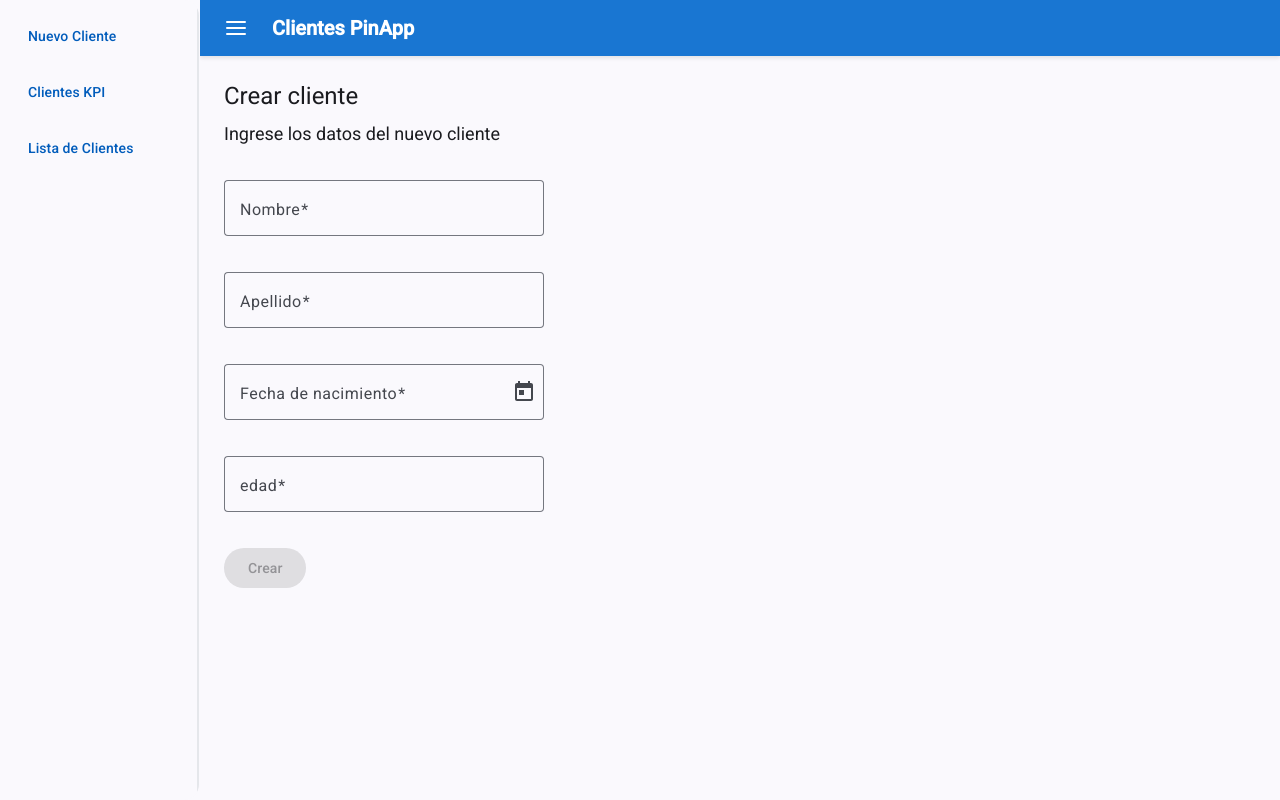
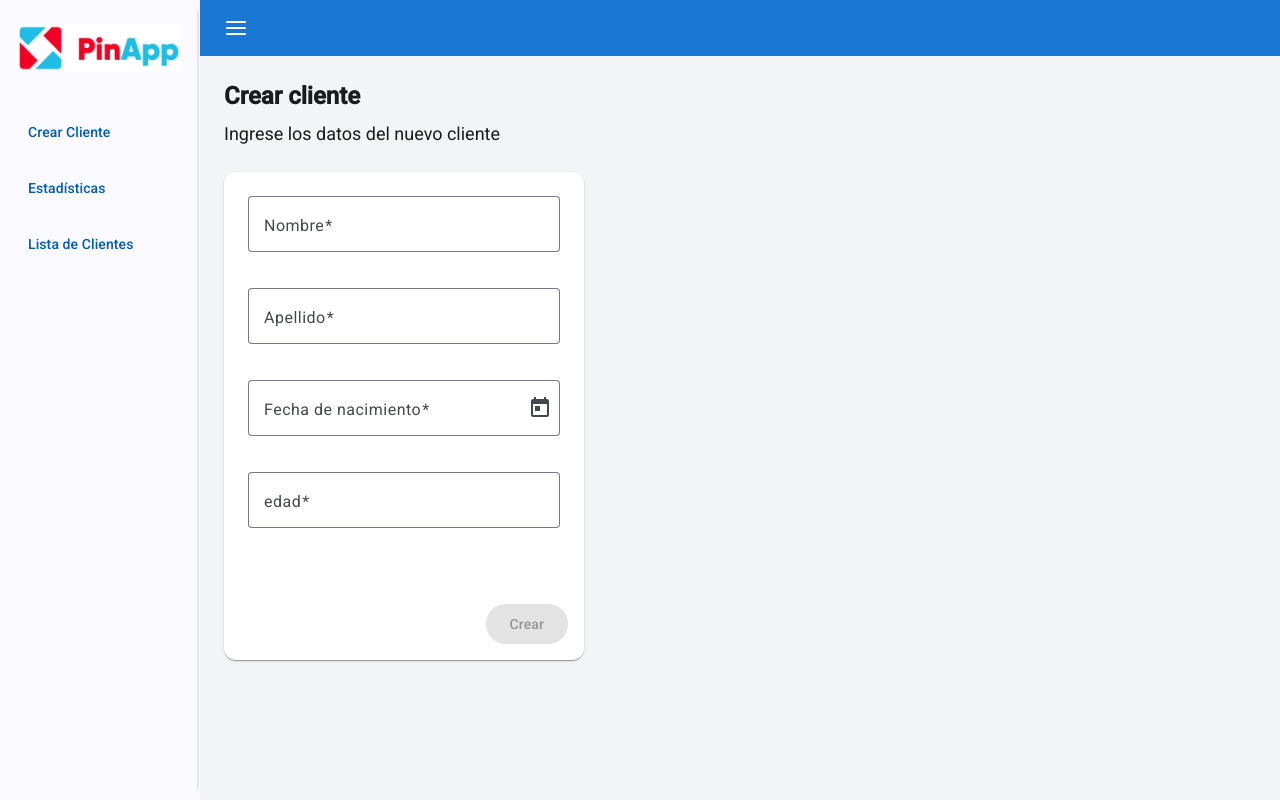
Before and after one commit to acunaFermin/clientesPinAppFront, an Angular app: page /nuevo-cliente in a window 1280 px wide. Built offline with nearby package versions, Linux system fonts and the light colour scheme.

Commit message:
validaciones form crear cliente y estilos

```diff
--- a/src/app/app.component.html
+++ b/src/app/app.component.html
@@ -7,7 +7,7 @@
     <app-header (toggleSidebar)="drawer.toggle()"></app-header>
 
 
-    <div class="p-6">
+    <div class="p-6 bg-gray-100 min-h-full">
       <router-outlet></router-outlet>
     </div>
 
--- a/src/app/clientes/clientes-kpi/clientes-kpi.component.html
+++ b/src/app/clientes/clientes-kpi/clientes-kpi.component.html
@@ -1,10 +1,10 @@
-<div class="text-2xl">Estadísticas</div>
+<div class="text-2xl font-bold">Estadísticas</div>
 <div class="text-lg mt-2">Datos sobre la edad de los clientes</div>
 
 <div class="mt-8 p-4 w-full flex flex-wrap">
 
 
-    <div class="w-70 h-50 p-4 mr-6 mb-6 rounded-xl border-1 border-gray-300">
+    <div class="w-70 h-50 p-4 mr-6 mb-6 rounded-xl border-1 border-gray-300 bg-white">
         <div class="text-xl">Edad promedio</div>
         <div class="flex items-end">
             <div class="text-[140px] -mt-10">{{ promedio }}</div>
@@ -12,7 +12,7 @@
         </div>
     </div>
 
-    <div class="w-70 h-50 p-4 mr-6 mb-6 rounded-xl border-1 border-gray-300">
+    <div class="w-70 h-50 p-4 mr-6 mb-6 rounded-xl border-1 border-gray-300 bg-white">
         <div class="text-xl">Desvío estandar</div>
         <div class="flex items-end">
             <div class="text-[140px] -mt-10">{{ desvio }}</div>
--- a/src/app/clientes/lista-clientes/lista-clientes.component.html
+++ b/src/app/clientes/lista-clientes/lista-clientes.component.html
@@ -1,4 +1,4 @@
-<div class="text-2xl">Lista de clientes</div>
+<div class="text-2xl font-bold">Lista de clientes</div>
 <div class="text-lg mt-2">Listado de clientes con todos los datos</div>
 
 <div class="w-full mat-elevation-z8 mt-10 overflow-x-scroll">
@@ -12,31 +12,31 @@
 
       <!-- nombre Column -->
       <ng-container matColumnDef="nombre">
-        <th mat-header-cell *matHeaderCellDef> nombre </th>
+        <th mat-header-cell *matHeaderCellDef> Nombre </th>
         <td mat-cell *matCellDef="let element"> {{element.nombre}} </td>
       </ng-container>
 
       <!-- apellido Column -->
       <ng-container matColumnDef="apellido">
-        <th mat-header-cell *matHeaderCellDef> apellido </th>
+        <th mat-header-cell *matHeaderCellDef> Apellido </th>
         <td mat-cell *matCellDef="let element"> {{element.apellido}} </td>
       </ng-container>
 
       <!-- edad Column -->
       <ng-container matColumnDef="edad">
-        <th mat-header-cell *matHeaderCellDef> edad </th>
+        <th mat-header-cell *matHeaderCellDef> Edad </th>
         <td mat-cell *matCellDef="let element"> {{element.edad}} </td>
       </ng-container>
 
       <!-- fechaNacimiento Column -->
       <ng-container matColumnDef="fechaNacimiento">
-        <th mat-header-cell *matHeaderCellDef> fechaNacimiento </th>
+        <th mat-header-cell *matHeaderCellDef> Fecha de nacimiento </th>
         <td mat-cell *matCellDef="let element"> {{element.fechaNacimiento}} </td>
       </ng-container>
 
       <!-- fechaProbableMuerte Column -->
       <ng-container matColumnDef="fechaProbableMuerte">
-        <th mat-header-cell *matHeaderCellDef> fechaProbableMuerte </th>
+        <th mat-header-cell *matHeaderCellDef> Fecha probable de muerte </th>
         <td mat-cell *matCellDef="let element"> {{element.fechaProbableMuerte}} </td>
       </ng-container>
 
--- a/src/app/clientes/nuevo-cliente/nuevo-cliente.component.html
+++ b/src/app/clientes/nuevo-cliente/nuevo-cliente.component.html
@@ -1,17 +1,21 @@
-<div class="text-2xl">Crear cliente</div>
+<div class="text-2xl font-bold">Crear cliente</div>
 <div class="text-lg mt-2">Ingrese los datos del nuevo cliente</div>
 
+<mat-card class="max-w-90 p-2 mt-6 !bg-white">
+
   <form [formGroup]="clienteForm" (ngSubmit)="onSubmit()">
-  <mat-card-content class="mt-8 flex flex-col">
+    <mat-card-content class="flex flex-col">
+
       <!-- Nombre -->
-
-
       <div class="w-full">
         <mat-form-field appearance="outline" class="w-full max-w-80 mr-4 mb-4">
           <mat-label>Nombre</mat-label>
-        <input matInput formControlName="nombre" placeholder="Ingrese el nombre">
+          <input type="text" matInput formControlName="nombre" placeholder="Ingrese el nombre">
           <mat-error *ngIf="clienteForm.get('nombre')?.hasError('required') && clienteForm.get('nombre')?.touched">
             El nombre es obligatorio
+          </mat-error>
+          <mat-error *ngIf="clienteForm.get('nombre')?.hasError('pattern') && clienteForm.get('nombre')?.touched">
+            Ingrese un nombre válido
           </mat-error>
         </mat-form-field>
       </div>
@@ -20,9 +24,12 @@
       <div class="w-full">
         <mat-form-field appearance="outline" class="w-full max-w-80 mr-4 mb-4">
           <mat-label>Apellido</mat-label>
-        <input matInput formControlName="apellido" placeholder="Ingrese el apellido">
+          <input type="text" matInput formControlName="apellido" placeholder="Ingrese el apellido">
           <mat-error *ngIf="clienteForm.get('apellido')?.hasError('required') && clienteForm.get('apellido')?.touched">
             El apellido es obligatorio
+          </mat-error>
+          <mat-error *ngIf="clienteForm.get('apellido')?.hasError('pattern') && clienteForm.get('apellido')?.touched">
+            Ingrese un apellido válido
           </mat-error>
         </mat-form-field>
       </div>
@@ -37,6 +44,9 @@
           <mat-error *ngIf="clienteForm.get('fechaNacimiento')?.hasError('required') && clienteForm.get('fechaNacimiento')?.touched">
             La fecha de nacimiento es obligatoria
           </mat-error>
+          <mat-error *ngIf="clienteForm.get('fechaNacimiento')?.hasError('fechaFutura') && clienteForm.get('fechaNacimiento')?.touched">
+            La fecha de nacimiento no puede ser futura
+          </mat-error>
         </mat-form-field>
       </div>
 
@@ -44,18 +54,22 @@
       <div class="w-full">
         <mat-form-field appearance="outline" class="w-full max-w-80 mr-4 mb-4">
           <mat-label>edad</mat-label>
-        <input matInput formControlName="edad" placeholder="Ingrese la edad">
+          <input type="number" matInput formControlName="edad" placeholder="Ingrese la edad">
           <mat-error *ngIf="clienteForm.get('edad')?.hasError('required') && clienteForm.get('edad')?.touched">
-
             La edad es obligatoria
+          </mat-error>
+          <mat-error *ngIf="clienteForm.get('edad')?.hasError('pattern') && clienteForm.get('edad')?.touched">
+            Debe ser numérico
           </mat-error>
         </mat-form-field>
       </div>
     </mat-card-content>
 
-  <mat-card-actions class="mt-8">
-    <button mat-raised-button color="accent" type="submit" [disabled]="clienteForm.invalid">
+    <mat-card-actions class="mt-8 flex justify-end">
+      <button
+        mat-raised-button type="submit" [disabled]="clienteForm.invalid">
         Crear
       </button>
     </mat-card-actions>
   </form>
+</mat-card>
--- a/src/app/clientes/nuevo-cliente/nuevo-cliente.component.ts
+++ b/src/app/clientes/nuevo-cliente/nuevo-cliente.component.ts
@@ -16,6 +16,7 @@
 import { catchError, of, take, tap } from 'rxjs';
 import { HttpErrorResponse } from '@angular/common/http';
 import { SnackbarService } from '../../common/snackbar/snackbar.service';
+import { fechaNoFuturaValidator, regex } from '../../common/utils';
 
 
 @Component({
@@ -35,10 +36,10 @@
     private readonly snackService: SnackbarService
   ) {
     this.clienteForm = this.fb.group({
-      nombre: ['', Validators.required],
-      apellido: ['', Validators.required],
-      edad: ['', Validators.required],
-      fechaNacimiento: ['', Validators.required]
+      nombre:          ['', [Validators.required, Validators.pattern(regex.nombreApellido)]],
+      apellido:        ['', [Validators.required, Validators.pattern(regex.nombreApellido)]],
+      edad:            ['', [Validators.required, Validators.pattern(regex.isNumber)]],
+      fechaNacimiento: ['', [Validators.required, fechaNoFuturaValidator]]
     });
 
     this.clienteForm.get('fechaNacimiento')?.valueChanges.subscribe((fecha) => {
--- a/src/app/common/header/header.component.html
+++ b/src/app/common/header/header.component.html
@@ -5,5 +5,4 @@
         <path d="M3 6h18M3 12h18M3 18h18" stroke="currentColor" stroke-width="2" stroke-linecap="round"/>
       </svg>
     </button>
-    <h1 class="title">Clientes PinApp</h1>
   </header>
--- a/src/app/common/sidenav/sidenav.component.html
+++ b/src/app/common/sidenav/sidenav.component.html
@@ -1,13 +1,18 @@
 <div class="flex flex-col items-start p-4 gap-4 h-full border-r-2 border-gray-200">
-    <button (click)="onNavigation()" mat-button color="primary" routerLink="/nuevo-cliente" routerLinkActive="font-bold">
-      Nuevo Cliente
+
+  <div class="w-full flex justify-center mb-4">
+    <img src="pinApp-logo.png" alt="PinApp-logo" class="h-16 object-contain" />
+  </div>
+
+  <button (click)="onNavigation()" mat-button color="primary" routerLink="/nuevo-cliente" routerLinkActive="font-bold">
+      Crear Cliente
     </button>
 
     <button (click)="onNavigation()" mat-button color="primary" routerLink="/clientes-kpi" routerLinkActive="font-bold">
-      Clientes KPI
+      Estadísticas
     </button>
 
     <button (click)="onNavigation()" mat-button color="primary" routerLink="/lista-clientes" routerLinkActive="font-bold">
       Lista de Clientes
     </button>
-  </div>
+</div>
--- a/src/app/common/snackbar/snackbar.component.html
+++ b/src/app/common/snackbar/snackbar.component.html
@@ -1,15 +1,15 @@
 <div [ngSwitch]="data.type">
-    <!-- Caso success -->
+
     <span *ngSwitchCase="'success'" class="text-green-500">
       {{ data.message }}
     </span>
 
-    <!-- Caso error -->
+
     <span *ngSwitchCase="'error'" class="text-red-500">
       {{ data.message }}
     </span>
 
-    <!-- Caso por defecto (opcional) -->
+
     <span *ngSwitchDefault class="text-gray-500">
       {{ data.message }}
     </span>
--- a/src/app/common/snackbar/snackbar.service.ts
+++ b/src/app/common/snackbar/snackbar.service.ts
@@ -1,8 +1,6 @@
 import { inject, Injectable } from '@angular/core';
 import {
   MatSnackBar,
-  MatSnackBarHorizontalPosition,
-  MatSnackBarVerticalPosition,
 } from '@angular/material/snack-bar';
 import { SnackbarComponent, SnackData } from './snackbar.component';
 
@@ -13,16 +11,8 @@
 
   private readonly _snackBar = inject(MatSnackBar);
 
-  horizontalPosition: MatSnackBarHorizontalPosition = 'start';
-  verticalPosition: MatSnackBarVerticalPosition = 'bottom';
   durationInSeconds = 5;
 
-  openSnackBar() {
-    this._snackBar.open('Cannonball!!', 'Splash', {
-      horizontalPosition: this.horizontalPosition,
-      verticalPosition: this.verticalPosition,
-    });
-  }
 
   openSnackBarCustom(data: SnackData) {
     this._snackBar.openFromComponent(SnackbarComponent, {
--- /dev/null
+++ b/src/app/common/utils.ts
@@ -0,0 +1,16 @@
+import { AbstractControl, ValidationErrors } from "@angular/forms";
+import moment from "moment";
+
+export const regex = {
+    nombreApellido   : '^[a-zA-ZñÑ ]+$',
+    isNumber         : '^[0-9]+$',
+}
+
+
+export function fechaNoFuturaValidator(control: AbstractControl): ValidationErrors | null {
+    const fecha = control.value;
+    if (fecha && moment(fecha).isAfter(moment())) {
+      return { fechaFutura: true };
+    }
+    return null;
+}
--- a/src/styles.scss
+++ b/src/styles.scss
@@ -1,5 +1,6 @@
 /* You can add global styles to this file, and also import other style files */
-@import "tailwindcss";
+@use "tailwindcss";
+
 html, body { height: 100%; }
 body { margin: 0; font-family: Roboto, "Helvetica Neue", sans-serif; }
 
```
Also changed, not shown: public/pinApp-logo.png (added). Lines whose indentation alone changed are shown as unchanged.
